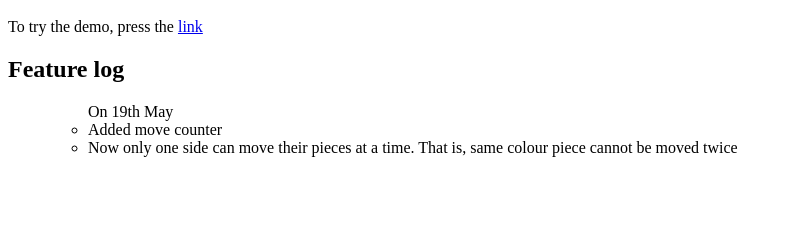
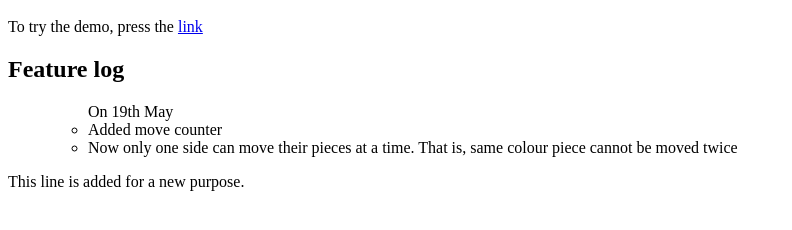
Before and after one commit to mohanbhimaneni/chess, a plain HTML site: page index.html in a window 1280 px wide. Shown: the part 48-278 px from the top of the page, without its empty margins (0-792 px from the left). Drawn offline with Linux system fonts and the light colour scheme.

Commit message:
New commit

```diff
--- a/index.html
+++ b/index.html
@@ -7,3 +7,4 @@
     <li>Now only one side can move their pieces at a time. That is, same colour piece cannot be moved twice</li>
   </ul>
 </ul>
+<p>This line is added for a new purpose.</p>
```
